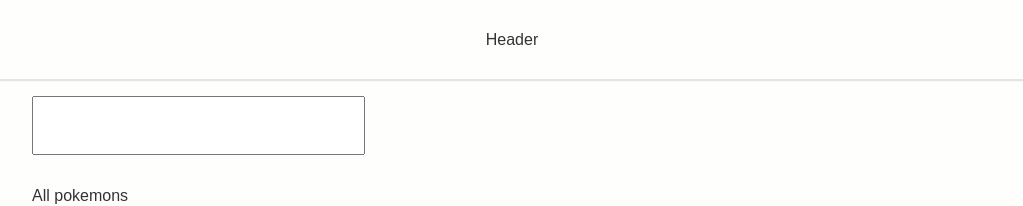
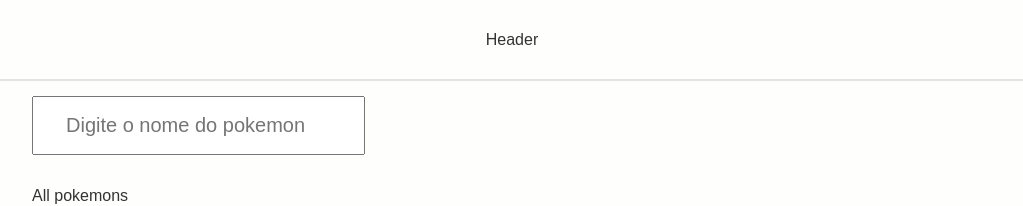
Before and after one commit to brunorm86/projeto-aplicado-react, a React (Create React App) app: page / in a window 1280 px wide. Shown: the top 206 px of the page, without its empty margins (128-1151 px from the left). Built offline with nearby package versions, Linux system fonts and the light colour scheme.

Commit message:
Adiciona comentários ao App.js

```diff
--- a/src/App.js
+++ b/src/App.js
@@ -21,9 +21,19 @@ function App() {
 
   useEffect(() => {
     console.log("useEffect filter");
+    /**
+     * Algoritmo de busca através de RegExp (Regular Expression)
+     * A class RegExp recebe uma string como primeiro argumento e transforma
+     * a string em uma expressão regular. O método ".test( )" recebe uma string
+     * como argumento e testa se essa string satisfaz a expressão regular à esquerda,
+     * e retorna um booleano (true, caso positivo, e false, caso negativo)
+     */
     const listaFiltrada = pokemons.filter((pokemon) => {
       return new RegExp(termoBusca, "ig").test(pokemon.name);
     });
+    /**
+     * By Tio Mika :)
+     */
     setPokemonsFiltrados(listaFiltrada);
   }, [termoBusca]);
 
@@ -37,6 +47,7 @@ function App() {
           }}
           className={styles.searchInput}
           type="text"
+          placeholder="Digite o nome do pokemon"
         />
         {termoBusca}
         <h1 className={styles.pageTitle}>All pokemons</h1>
```
